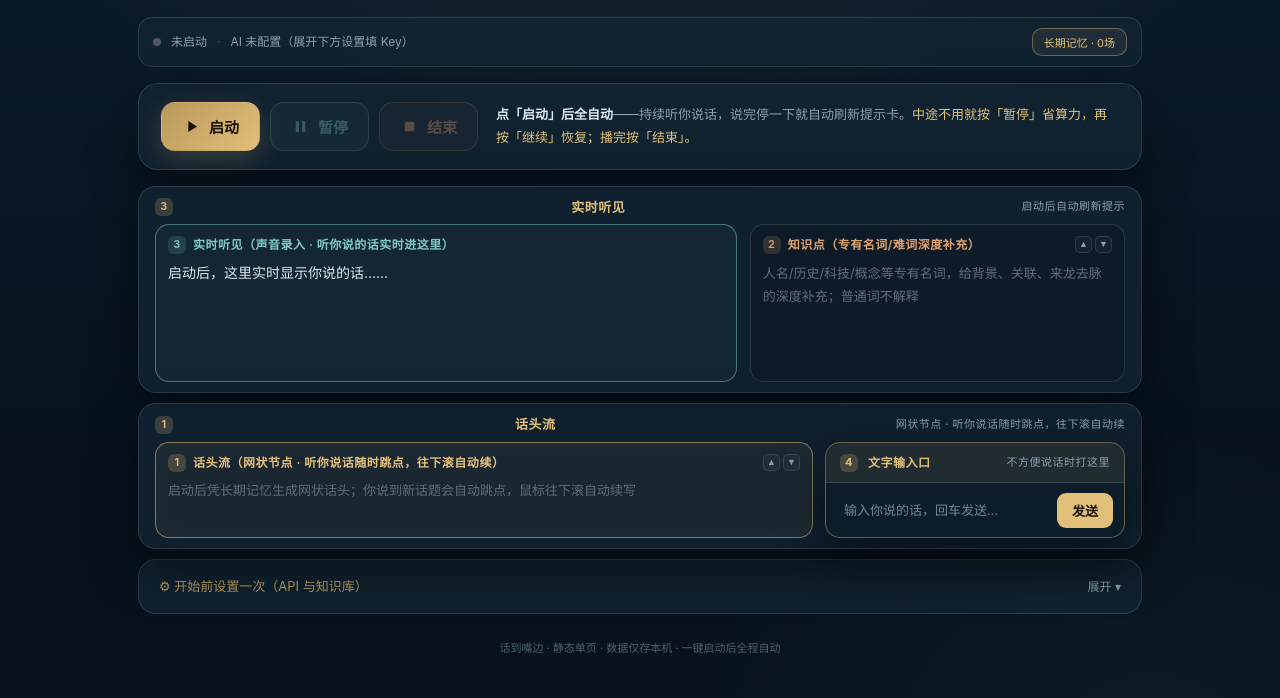
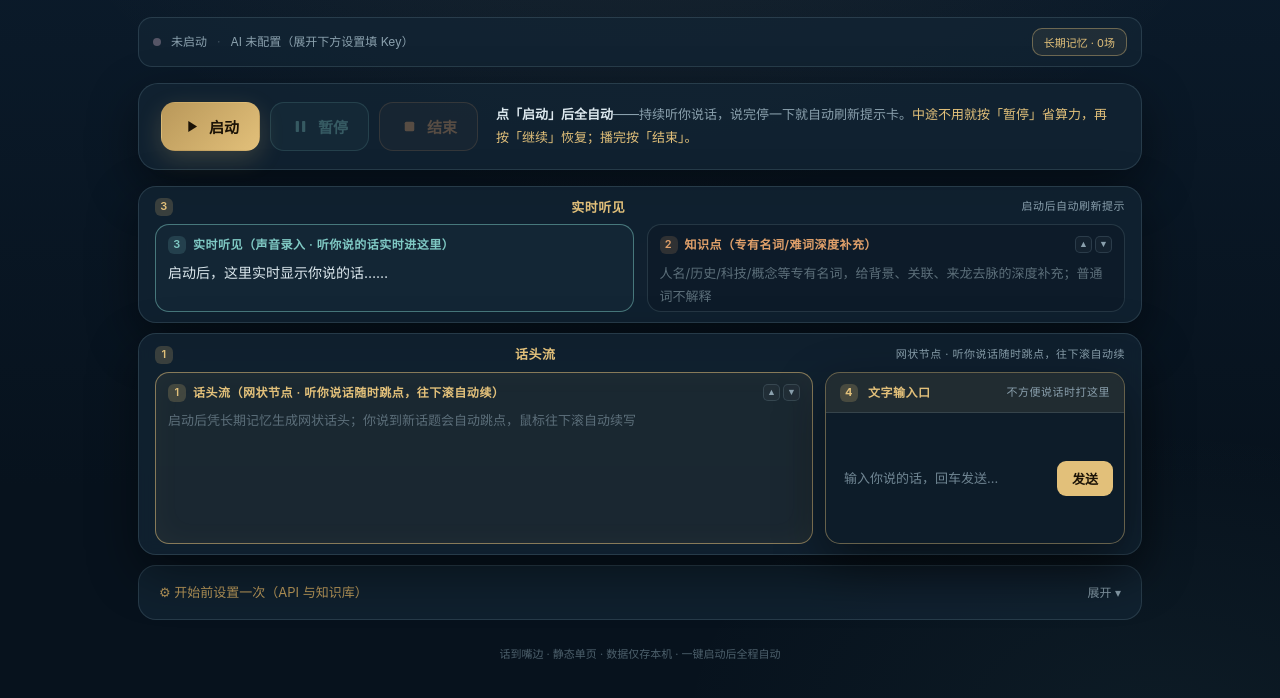
Before and after one commit to hmuma1/qijixinli-h5, a plain HTML site: page live/index.html in a window 1280 px wide. Shown: the part 74-772 px from the top of the page. Drawn offline with Linux system fonts and the light colour scheme.

Commit message:
直播助手 v5.2：按用户视觉顺序(上排听见/知识、下排台词/输入)重分配高度。上排听见+2号知识高度压到一半(158→88px)、宽度均分(1.55fr 1fr→1fr 1fr，479:479)；下排台词窗放大拿满省出的高度(96→172px，body 50→126px)，台词显示空间近2倍，4号输入跟随172px。最大空间给台词窗，符合用户3号主要是台词需更多展示空间。页面仍一屏不撑高(body=900=win)，id/联动/逐节展开/念台词保护全部不变。端到端21/21通过，主站不受影响

```diff
--- a/live/index.html
+++ b/live/index.html
@@ -76,7 +76,7 @@ body{min-height:100vh;background:
 .transcript .interim{color:var(--muted);font-style:italic}
 .transcript .ph{color:#5c6f7a;font-size:13px}
 
-.cards{display:grid;grid-template-columns:1.55fr 1fr;gap:13px}
+.cards{display:grid;grid-template-columns:1fr 1fr;gap:13px}
 @media(max-width:720px){.cards{grid-template-columns:1fr}}
 .card{background:var(--panel2);border:1px solid var(--border);border-radius:14px;
   padding:10px 12px;height:158px;position:relative;overflow:hidden}
@@ -107,11 +107,13 @@ body{min-height:100vh;background:
 .card.say .tag{color:var(--gold)} .card.say .tag i{background:rgba(226,192,122,.16)}
 .card.know .tag{color:var(--warn)} .card.know .tag i{background:rgba(224,160,106,.16)}
 /* v5.1：3号听见在上方大卡（青色系强调） */
+.cards .card{height:88px}
+.cards .card .body{height:46px}
 .card.heard .tag{color:var(--cyan)} .card.heard .tag i{background:rgba(127,201,196,.16);color:var(--cyan)}
 .card.heard.first{border-color:rgba(127,201,196,.5);background:rgba(127,201,196,.04)}
 /* v5.1：1号台词在下方 hearrow 里 flex 宽、尺寸压到接近原听见的条高 */
-.hearrow .card.say{flex:1;min-width:0;height:96px}
-.hearrow .card.say .body{height:50px}
+.hearrow .card.say{flex:1;min-width:0;height:172px}
+.hearrow .card.say .body{height:126px}
 .card.say.first{border-color:rgba(226,192,122,.55);background:rgba(226,192,122,.05);
   box-shadow:inset 0 0 30px rgba(226,192,122,.04)}
 .card.say.first .tag{color:var(--gold)}
```
